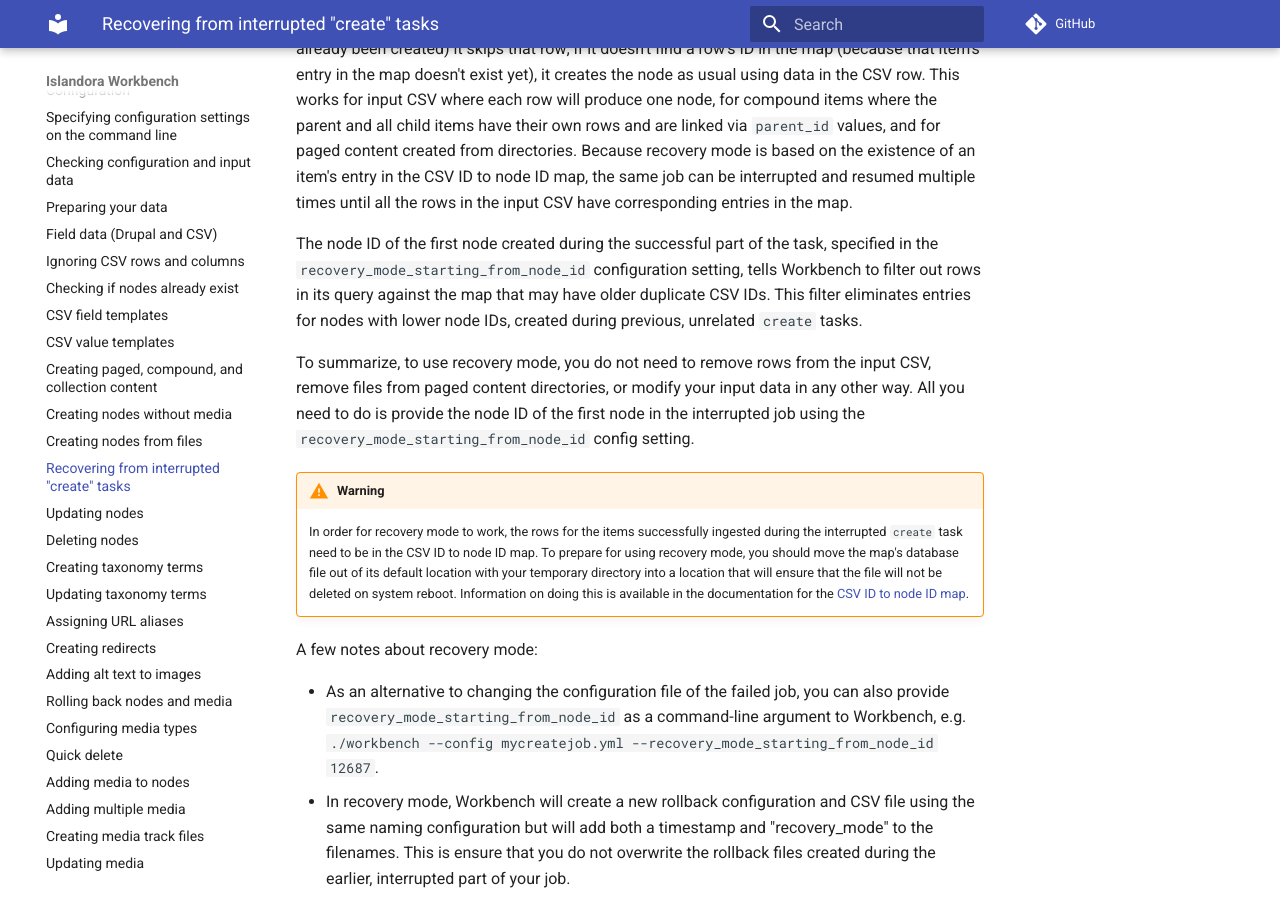
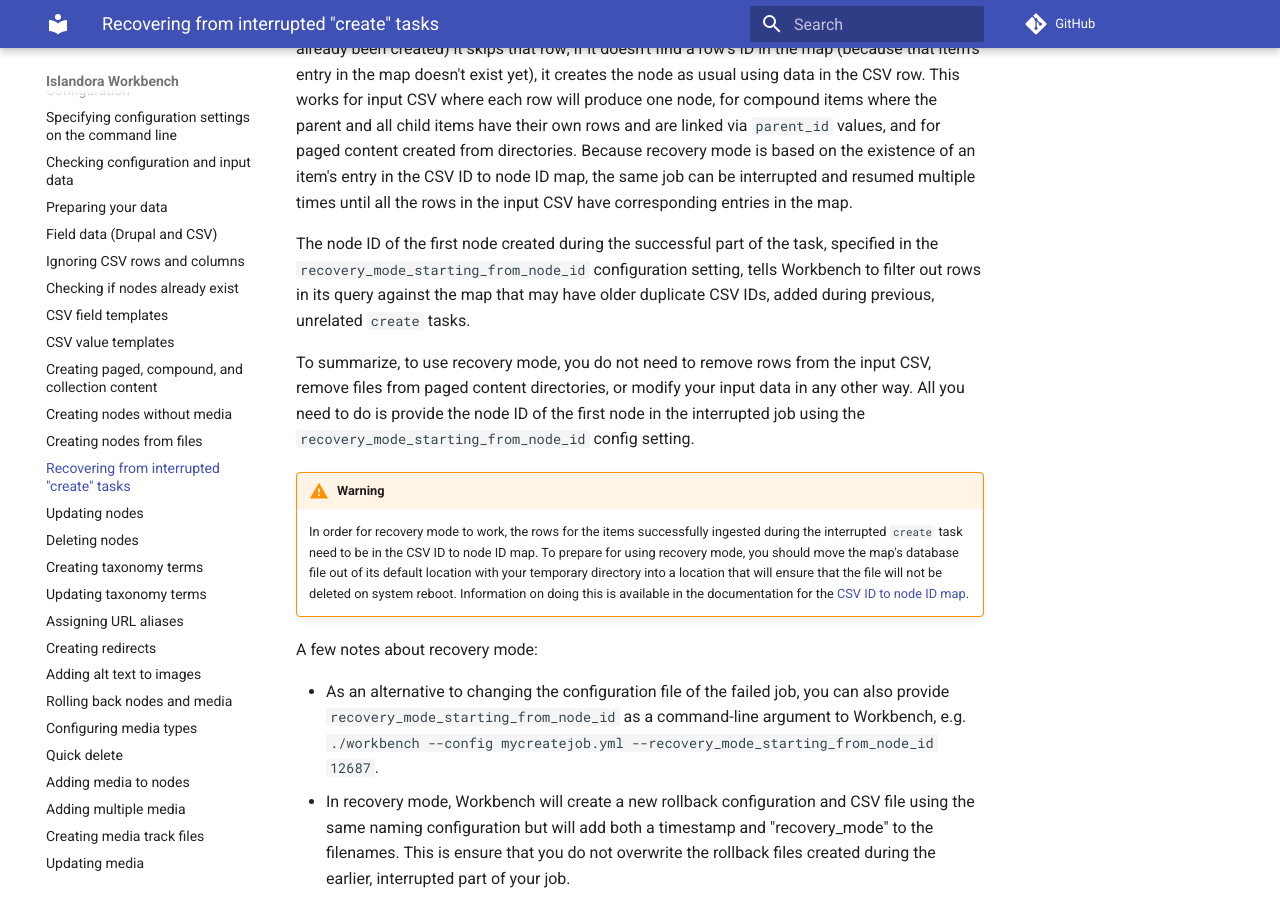
Before and after one commit to mjordan/islandora_workbench_docs, an MkDocs documentation site: the page built from docs/recovery_mode.md, in a window 1280 px wide and 900 px high, scrolled down 648 px. Built offline with MkDocs 1.6.1 and Material for MkDocs 9.7.7, drawn with Linux system fonts in a browser that asks for light colours; comment, search, counter and statistics services are not loaded.

Commit message:
One final one.

```diff
--- a/docs/recovery_mode.md
+++ b/docs/recovery_mode.md
@@ -13,7 +13,7 @@ In this example, the first node created during the `create` job that failed has
 
 When running in recovery mode, for each row in the input CSV, Workbench queries the CSV ID to node ID map using the row's "id" value. If it finds an entry in the map (because the node has already been created) it skips that row; if it doesn't find a row's ID in the map (because that item's entry in the map doesn't exist yet), it creates the node as usual using data in the CSV row. This works for input CSV where each row will produce one node, for compound items where the parent and all child items have their own rows and are linked via `parent_id` values, and for paged content created from directories. Because recovery mode is based on the existence of an item's entry in the CSV ID to node ID map, the same job can be interrupted and resumed multiple times until all the rows in the input CSV have corresponding entries in the map.
 
-The node ID of the first node created during the successful part of the task, specified in the `recovery_mode_starting_from_node_id` configuration setting, tells Workbench  to filter out rows in its query against the map that may have older duplicate CSV IDs. This filter eliminates entries for nodes with lower node IDs, created during previous, unrelated `create` tasks.
+The node ID of the first node created during the successful part of the task, specified in the `recovery_mode_starting_from_node_id` configuration setting, tells Workbench  to filter out rows in its query against the map that may have older duplicate CSV IDs, added during previous, unrelated `create` tasks.
 
 To summarize, to use recovery mode, you do not need to remove rows from the input CSV, remove files from paged content directories, or modify your input data in any other way. All you need to do is provide the node ID of the first node in the interrupted job using the `recovery_mode_starting_from_node_id` config setting.
 
```
